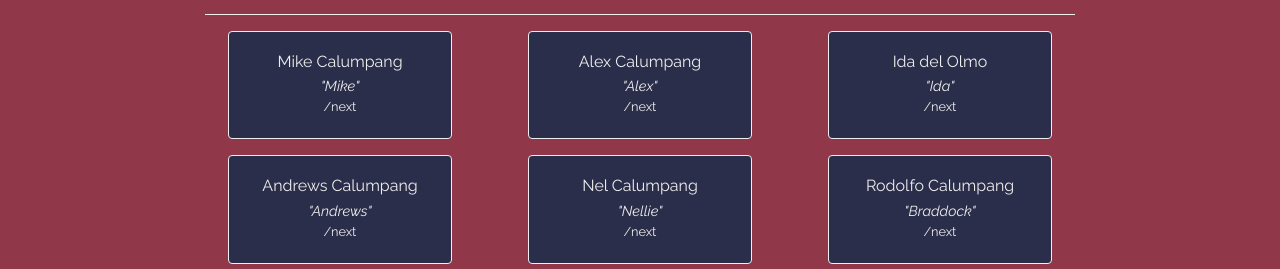
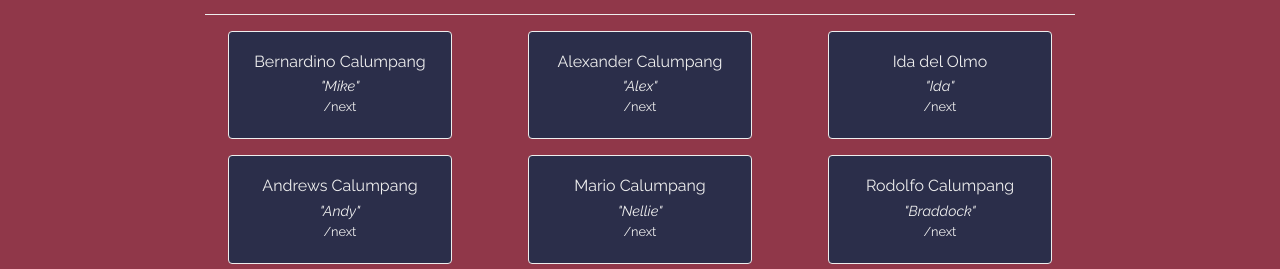
Before and after one commit to deleonanddeleon/family-tree-ggg, a React (Create React App) app: page / in a window 1280 px wide. Shown: the part 263-532 px from the top of the page. Built offline with nearby package versions, Linux system fonts and the light colour scheme.

Commit message:
Update data

```diff
--- a/src/components/Data.js
+++ b/src/components/Data.js
@@ -8,13 +8,13 @@ export const nodes = {
     },
     offspring: [
       {
-        name: 'Mike Calumpang',
+        name: 'Bernardino Calumpang',
         nickname: 'Mike',
         description: `Lorem Ipsum is simply dummy text`,
         link: '/mike'
       },
       {
-        name: 'Alex Calumpang',
+        name: 'Alexander Calumpang',
         nickname: 'Alex',
         description: `Lorem Ipsum is simply dummy text`,
         link: '/alex'
@@ -27,12 +27,12 @@ export const nodes = {
       },
       {
         name: 'Andrews Calumpang',
-        nickname: 'Andrews',
+        nickname: 'Andy',
         description: `Lorem Ipsum is simply dummy text`,
         link: '/andrews'
       },
       {
-        name: 'Nel Calumpang',
+        name: 'Mario Calumpang',
         nickname: 'Nellie',
         description: `Lorem Ipsum is simply dummy text`,
         link: '/nellie'
```
